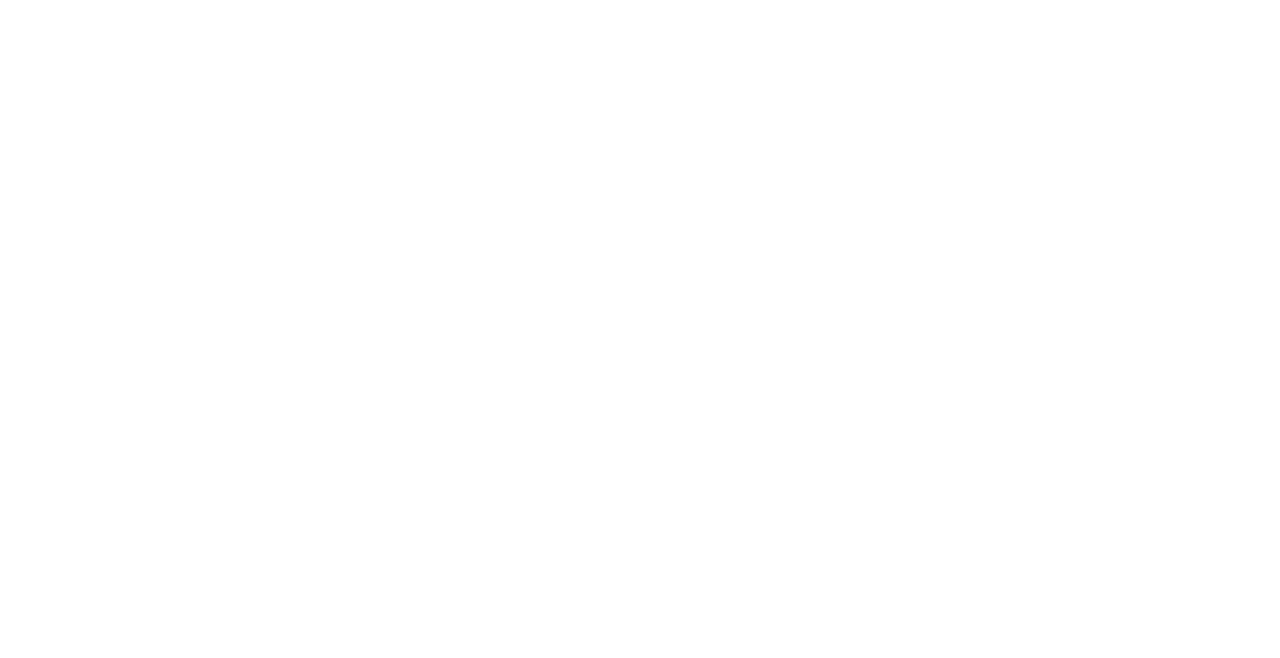
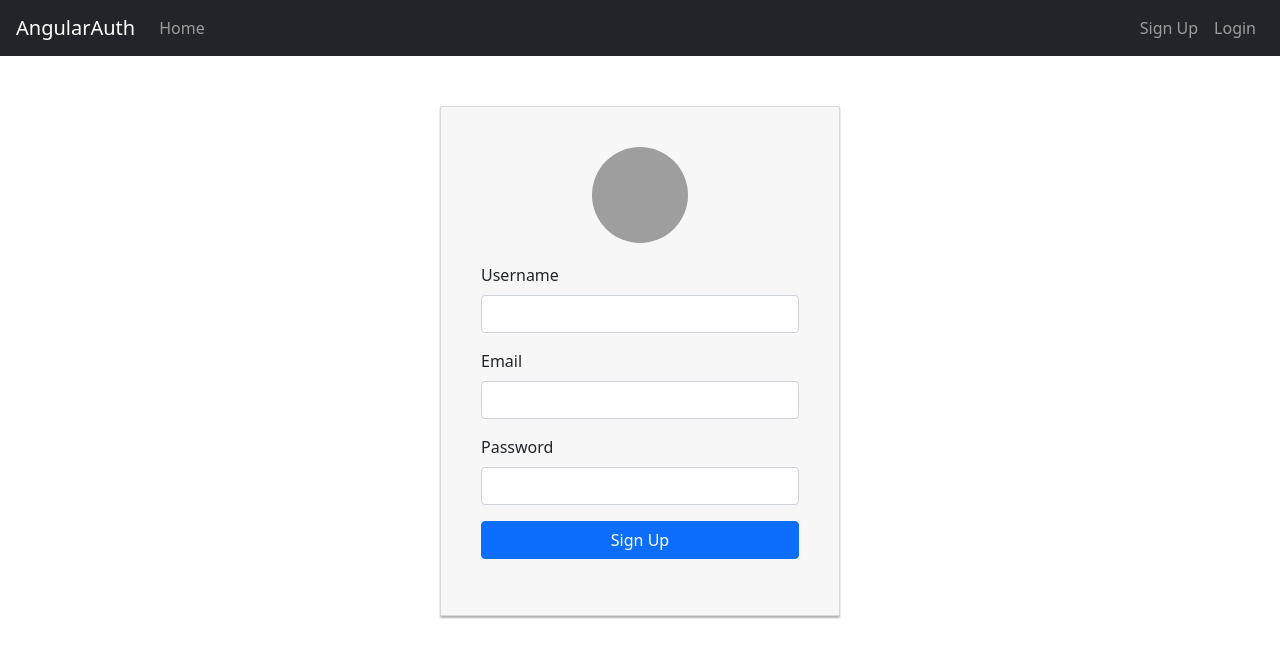
Before and after one commit to Anthony64M/Angular-Auth, an Angular app: page /register in a window 1280 px wide. Shown: the top 658 px of the page. Built offline with nearby package versions, Linux system fonts and the light colour scheme; grey boxes are pictures that could not be loaded.

Commit message:
Changed the file system

```diff
--- a/src/app/_services/auth.service.ts
+++ b/src/app/_services/auth.service.ts
@@ -2,7 +2,7 @@ import { Injectable } from '@angular/core';
 import { HttpClient, HttpHeaders } from '@angular/common/http';
 import { Observable } from 'rxjs';
 
-const AUTH_API = 'http://localhost:8080/api/auth/';
+const AUTH_API = 'https://reqres.in/api/';
 
 const httpOptions = {
   headers: new HttpHeaders({ 'Content-Type': 'application/json' })
--- a/src/app/_services/user.service.ts
+++ b/src/app/_services/user.service.ts
@@ -2,7 +2,7 @@ import { Injectable } from '@angular/core';
 import { HttpClient } from '@angular/common/http';
 import { Observable } from 'rxjs';
 
-const API_URL = 'http://localhost:8080/api/test/';
+const API_URL = 'https://reqres.in/api/test/';
 
 @Injectable({
   providedIn: 'root'
--- a/src/app/app.component.html
+++ b/src/app/app.component.html
@@ -1,6 +1,6 @@
 <div id="app">
   <nav class="navbar navbar-expand navbar-dark bg-dark">
-    <a href="#" class="navbar-brand">bezKoder</a>
+    <a href="#" class="navbar-brand">AngularAuth</a>
     <ul class="navbar-nav mr-auto" routerLinkActive="active">
       <li class="nav-item">
         <a href="/home" class="nav-link" routerLink="home">Home </a>
--- a/src/app/home/home.component.html
+++ b/src/app/home/home.component.html
@@ -1,5 +1,5 @@
 <div class="container">
   <header class="jumbotron">
-    <p>{{   }}</p>
+    <p>{{ content  }}</p>
   </header>
 </div>
```
Also changed, not shown: .browserslistrc (deleted), src/app/_services/dist/auth.service.js (added), src/app/_services/dist/dist/user.service.dev.js (added), src/app/_services/dist/user.service.js (added), 1 other file (tests, documents, lock files or other folders).
